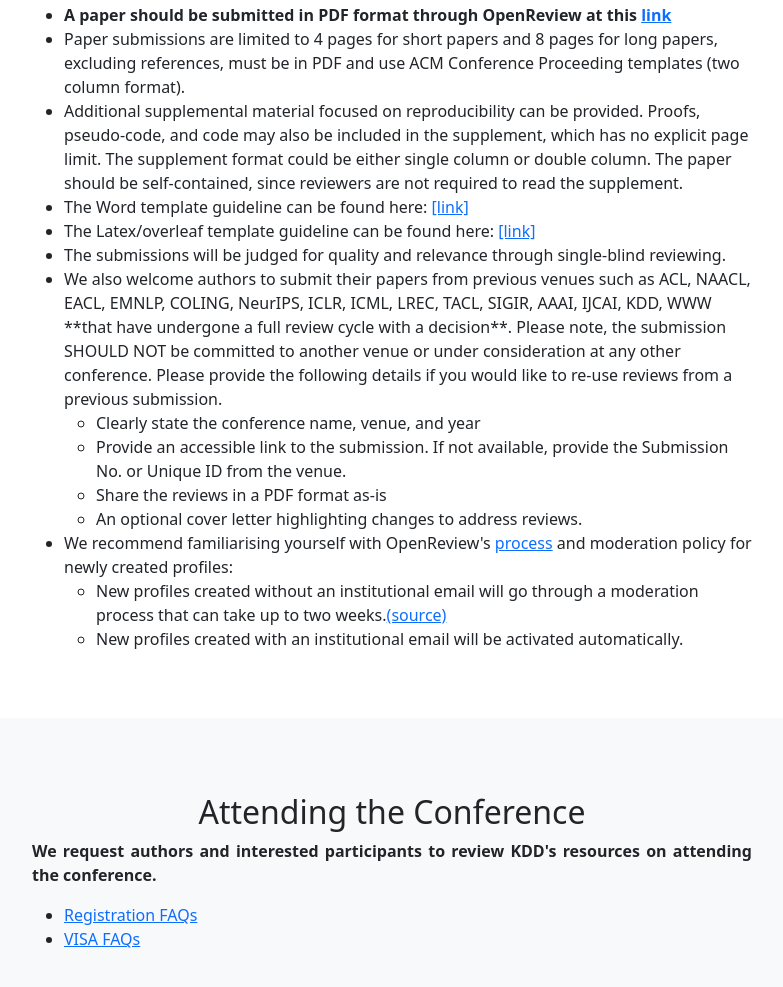
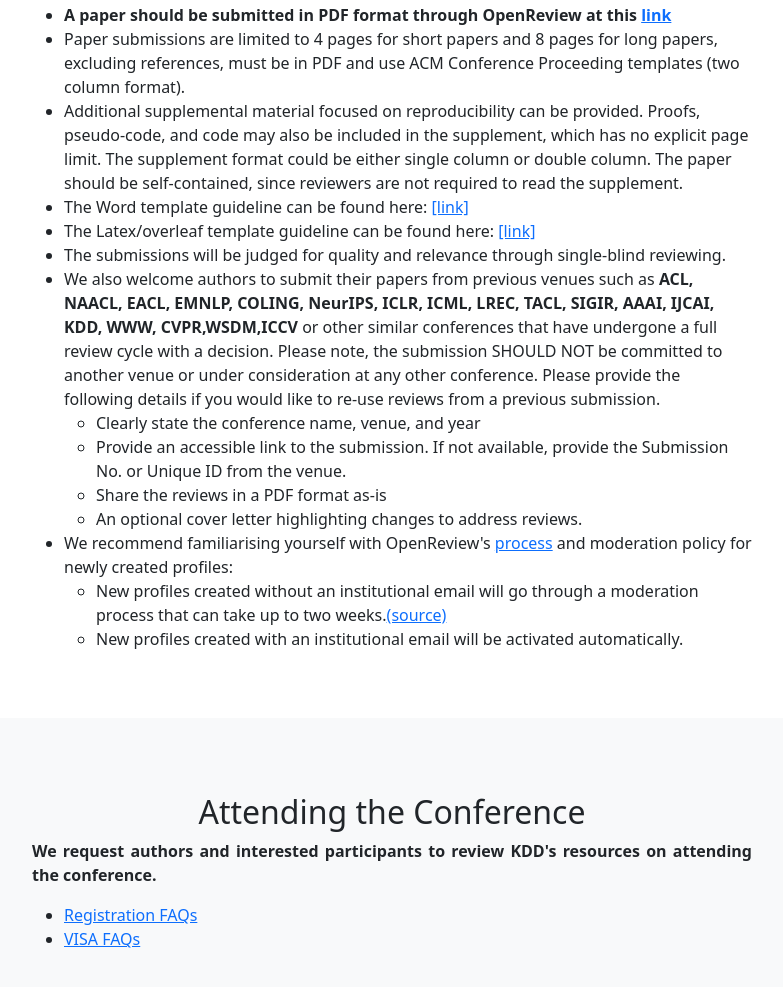
Before and after one commit to kdd-prompt-optimization-workshop/kdd-2025-prompt-optimization, a plain HTML site: page index.html in a window 1280 px wide. Shown: the part 2413-3400 px from the top of the page, without its empty margins (248-1031 px from the left). Drawn offline with nearby package versions, Linux system fonts and the light colour scheme.

Commit message:
Updates 4/9

```diff
--- a/index.html
+++ b/index.html
@@ -169,7 +169,7 @@
                                 <li>The Word template guideline can be found here: <a href="https://www.acm.org/publications/proceedings-template">[link]</a></li>
                                 <li>The Latex/overleaf template guideline can be found here: <a href="https://www.overleaf.com/latex/templates/association-for-computing-machinery-acm-sig-proceedings-template/bmvfhcdnxfty">[link]</a></li>
                                 <li>The submissions will be judged for quality and relevance through single-blind reviewing.</li>
-                                <li>We also welcome authors to submit their papers from previous venues such as ACL, NAACL, EACL, EMNLP, COLING, NeurIPS, ICLR, ICML, LREC, TACL, SIGIR, AAAI, IJCAI, KDD, WWW **that have undergone a full review cycle with a decision**.
+                                <li>We also welcome authors to submit their papers from previous venues such as <strong>ACL, NAACL, EACL, EMNLP, COLING, NeurIPS, ICLR, ICML, LREC, TACL, SIGIR, AAAI, IJCAI, KDD, WWW, CVPR,WSDM,ICCV</strong> or other similar conferences that have undergone a full review cycle with a decision.
                                     Please note, the submission SHOULD NOT be committed to another venue or under consideration at any other conference. Please provide the following details if you would like to re-use reviews from a previous submission.
                                     <ul>
                                     <li>Clearly state the conference name, venue, and year</li>
```
